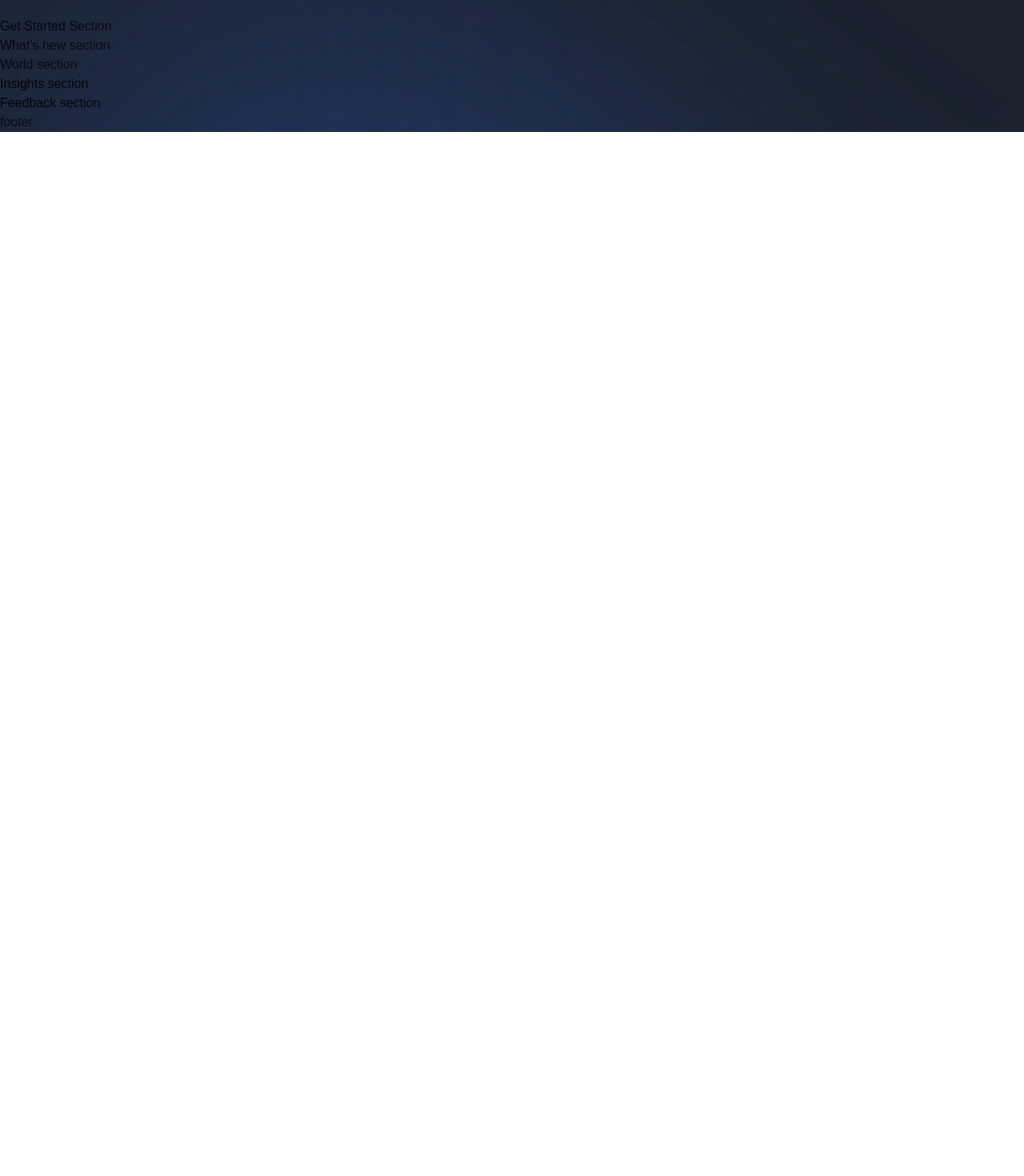
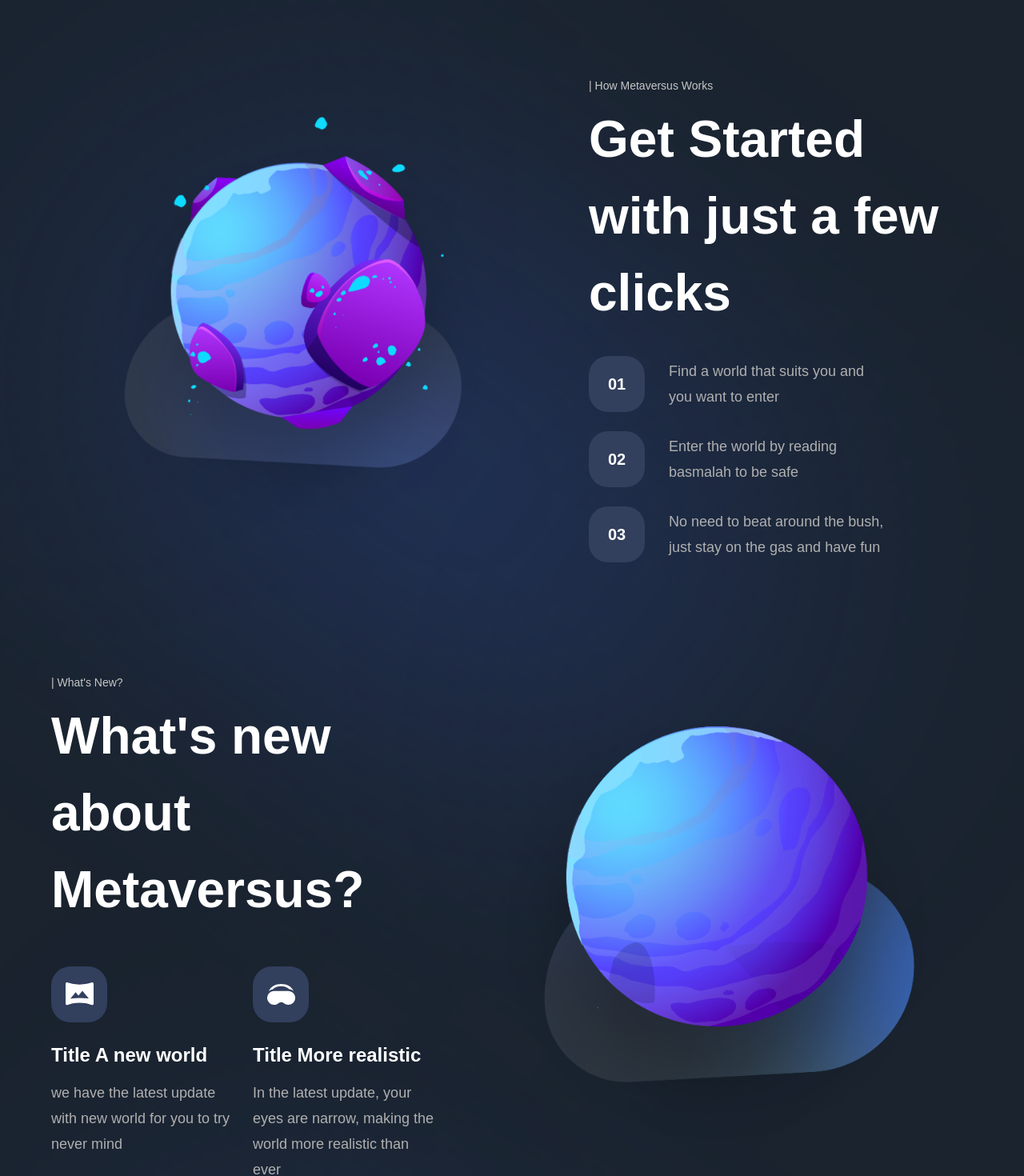
Before and after one commit to SmallPeenwow/project_metaverse, a Next.js app: page / in a window 1280 px wide. Shown: the part 2460-3930 px from the top of the page at 80% size. Before the commit the page ends 2625 px from the top, so only its background shows below. Built offline with nearby package versions, Linux system fonts and the light colour scheme; a web font is replaced by a local one.

Commit message:
Get Started and New Features Done

```diff
--- a/components/NewFeatures.jsx
+++ b/components/NewFeatures.jsx
@@ -1,7 +1,13 @@
-const NewFeatures = () => (
-  <div>
-    New Features
-  </div>
+import styles from '../styles';
+
+const NewFeatures = ({ imgUrl, title, subtitle }) => (
+	<div className='flex-1 flex flex-col sm:max-w-[250px] min-w-[210px]'>
+		<div className={`${styles.flexCenter} w-[70px] h-[70px] rounded-[24px] bg-[#323f5d]`}>
+			<img src={imgUrl} alt='icon' className='w-1/2 h-1/2 object-contain' />
+		</div>
+		<h1 className='mt-[26px] font-bold text-[24px] leading-[30px] text-white'>Title {title} </h1>
+		<p className='flex-1 mt-[16px] font-normal text-[18px] text-[#b0b0b0] leading-[32px]'>{subtitle}</p>
+	</div>
 );
 
 export default NewFeatures;
--- a/components/StartSteps.jsx
+++ b/components/StartSteps.jsx
@@ -1,7 +1,12 @@
-const StartSteps = () => (
-  <div>
-    start steps
-  </div>
+import styles from '../styles';
+
+const StartSteps = ({ number, text }) => (
+	<div className={`${styles.flexCenter} flex-row`}>
+		<div className={`${styles.flexCenter} w-[70px] h-[70px] rounded-[24px] bg-[#323f5d]`}>
+			<p className='font-bold text-[20px] text-white'>0{number}</p>
+		</div>
+		<p className='flex-1 ml-[30px] font-normal text-[18px] text-[#B0B0B0] leading-[32px]'>{text}</p>
+	</div>
 );
 
 export default StartSteps;
--- a/sections/GetStarted.jsx
+++ b/sections/GetStarted.jsx
@@ -1,9 +1,34 @@
 'use client';
 
+import { motion } from 'framer-motion';
+import { StartSteps, TitleText, TypingText } from '../components';
+import styles from '../styles';
+import { staggerContainer, fadeIn, planetVariants } from '../utils/motion';
+import { startingFeatures } from '../constants';
+
 const GetStarted = () => (
-  <section>
-    Get Started Section
-  </section>
+	<section className={`${styles.paddings} relative z-10`}>
+		<motion.div
+			variants={staggerContainer}
+			initial='hidden'
+			whileInView='show'
+			viewport={{ once: 'false', amount: 0.25 }}
+			className={`${styles.innerWidth} mx-auto flex lg:flex-row flex-col gap-8`}
+		>
+			<motion.div variants={planetVariants('left')} className={`flex-1 ${styles.flexCenter}`}>
+				<img src='/get-started.png' alt='get-started' className='w-[90%] h-[90%] object-contain' />
+			</motion.div>
+			<motion.div variants={fadeIn('left', 'tween', 0.2, 1)} className='flex-[0.75] flex justify-center flex-col'>
+				<TypingText title='| How Metaversus Works' />
+				<TitleText title={<>Get Started with just a few clicks</>} />
+				<div className='mt-[31px] flex flex-col max-w-[370px] gap-[24px]'>
+					{startingFeatures.map((feature, index) => (
+						<StartSteps key={feature} number={index + 1} text={feature} />
+					))}
+				</div>
+			</motion.div>
+		</motion.div>
+	</section>
 );
 
 export default GetStarted;
--- a/sections/WhatsNew.jsx
+++ b/sections/WhatsNew.jsx
@@ -1,9 +1,36 @@
 'use client';
 
+import { motion } from 'framer-motion';
+import { NewFeatures, TitleText, TypingText } from '../components';
+import styles from '../styles';
+import { staggerContainer, fadeIn, planetVariants } from '../utils/motion';
+import { newFeatures } from '../constants';
+
+const TypingTextValue = "| What's New?";
+
 const WhatsNew = () => (
-  <section>
-    What's new section
-  </section>
+	<section className={`${styles.paddings} relative z-10`}>
+		<motion.div
+			variants={staggerContainer}
+			initial='hidden'
+			whileInView='show'
+			viewport={{ once: 'false', amount: 0.25 }}
+			className={`${styles.innerWidth} mx-auto flex lg:flex-row flex-col gap-8`}
+		>
+			<motion.div variants={fadeIn('right', 'tween', 0.2, 1)} className='flex-[0.75] flex justify-center flex-col'>
+				<TypingText title={TypingTextValue} />
+				<TitleText title={<>What's new about Metaversus?</>} />
+				<div className='mt-[48px] flex flex-wrap justify-between gap-[24px]'>
+					{newFeatures.map((feature) => (
+						<NewFeatures key={feature.title} {...feature} />
+					))}
+				</div>
+			</motion.div>
+			<motion.div variants={planetVariants('right')} className={`flex-1 ${styles.flexCenter}`}>
+				<img src='/whats-new.png' alt='whats-new' className='w-[90%] h-[90%] object-contain' />
+			</motion.div>
+		</motion.div>
+	</section>
 );
 
 export default WhatsNew;
```
